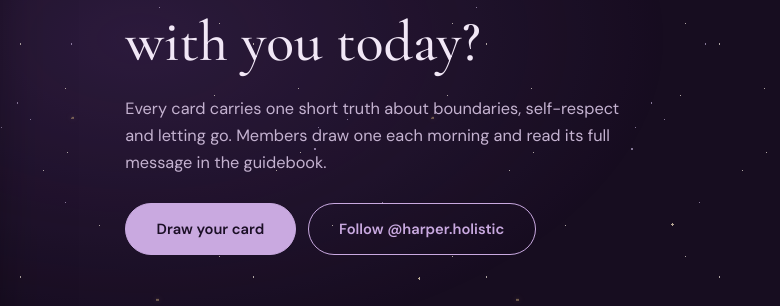
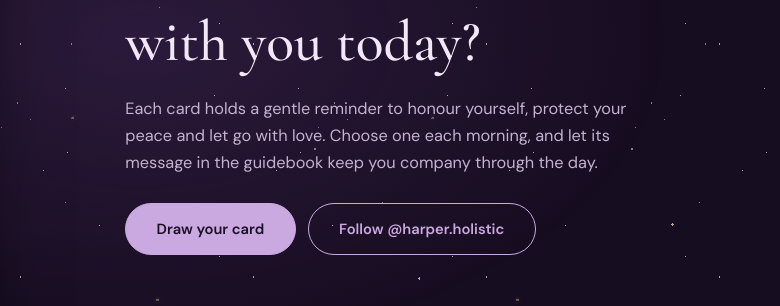
Before and after one commit to tezer66/mums-website, a plain HTML site: page index.html in a window 1280 px wide. Shown: the part 1308-1614 px from the top of the page, 500-1280 px from the left. Drawn offline with nearby package versions, Linux system fonts and the light colour scheme; files whose address does not match are found by name; a web font is replaced by a local one.

Commit message:
Softer wording beside the homepage video
Co-Authored-By: Claude Opus 5.5 <noreply@anthropic.com>
Claude-Session: https://claude.ai/code/session_01AShx5euLEbxFbNgpw1bQSJ

```diff
--- a/index.html
+++ b/index.html
@@ -86,7 +86,7 @@
       <div class="hp-video-copy">
         <p class="hp-eyebrow">See the cards</p>
         <h2 class="hp-h2">Which card resonates with you today?</h2>
-        <p>Every card carries one short truth about boundaries, self-respect and letting go. Members draw one each morning and read its full message in the guidebook.</p>
+        <p>Each card holds a gentle reminder to honour yourself, protect your peace and let go with love. Choose one each morning, and let its message in the guidebook keep you company through the day.</p>
         <div class="hp-ctas">
           <a href="#join" class="hp-btn" data-tab="join">Draw your card</a>
           <a href="https://www.instagram.com/harper.holistic/" class="hp-btn hp-btn-line" target="_blank" rel="noopener">Follow @harper.holistic</a>
```
